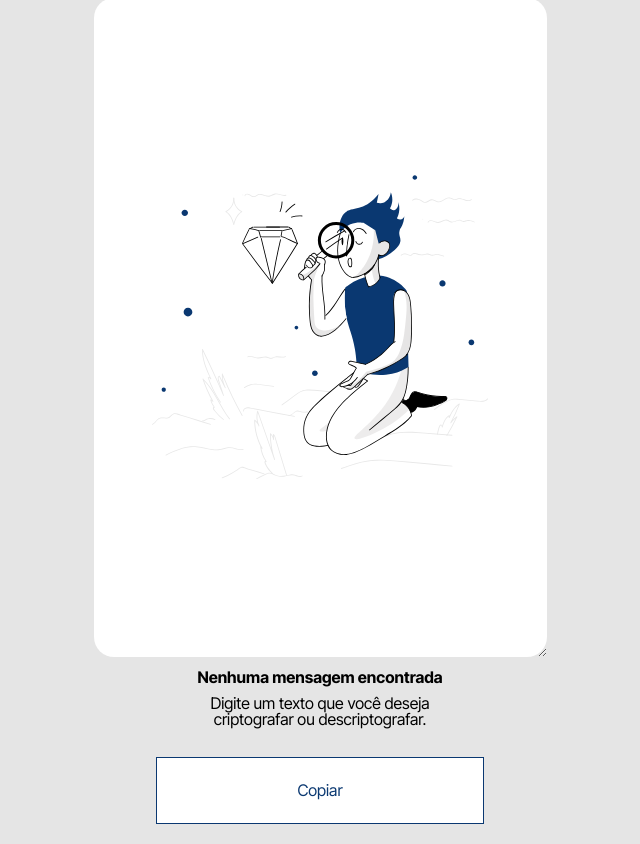
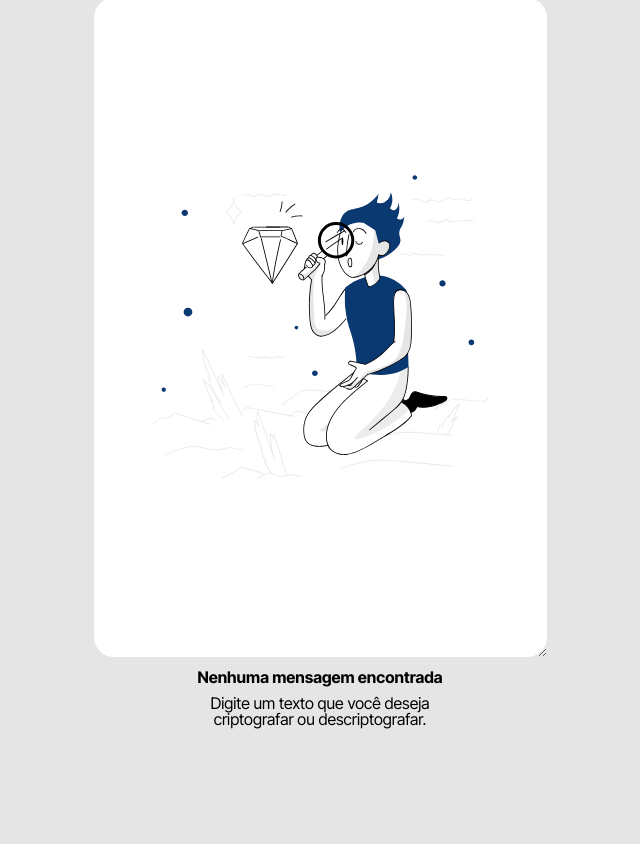
Before and after one commit to HellenAmirati/challenge_encriptador, a plain HTML site: page index.html in a window 1280 px wide. Shown: the part 893-1737 px from the top of the page, without its empty margins (416-1056 px from the left). After the commit the page ends 1630 px from the top, so only its background shows below. Drawn offline with Linux system fonts and the light colour scheme.

Commit message:
conflito

```diff
--- a/style.css
+++ b/style.css
@@ -108,13 +108,9 @@ main {
 }
 
 .btn-copiar{
-<<<<<<< HEAD
     visibility: visible;
-    margin: 10px;
-=======
     display: none;
     margin: 20px;
->>>>>>> 5459bdb178ceabd23ad353066769ea43724bff0b
     border-radius: 24px;
     width: 328px;
     height: 67px;
```
